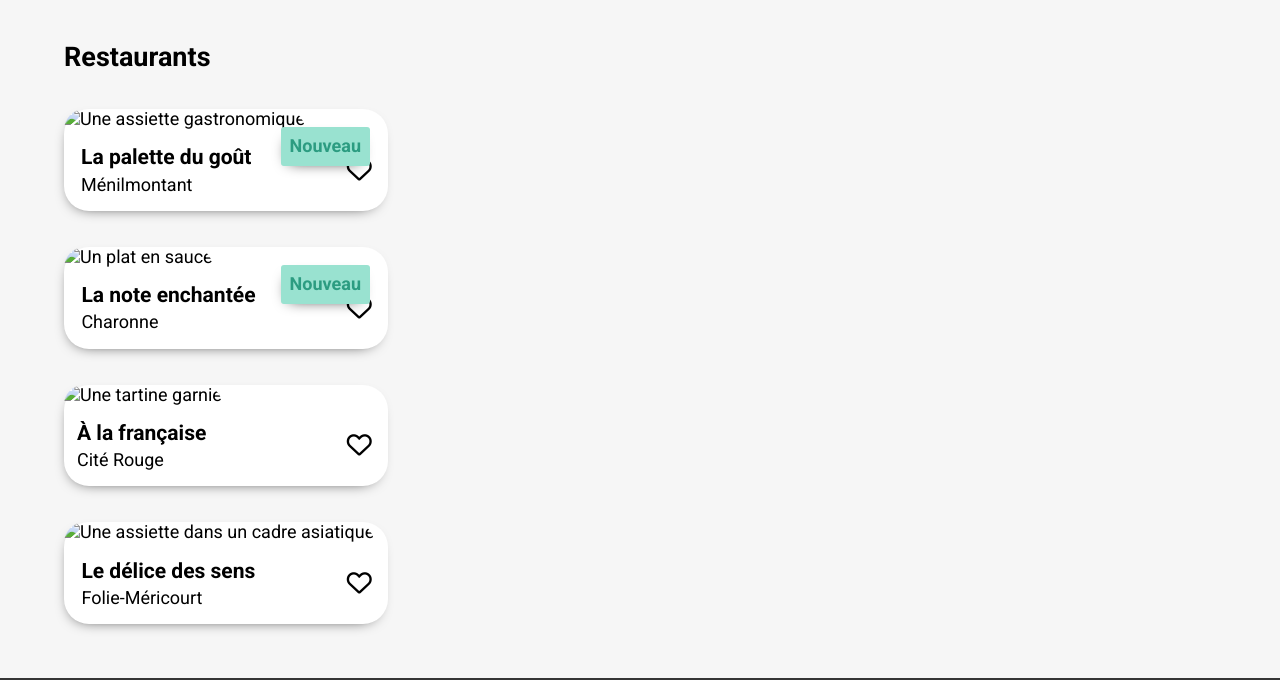
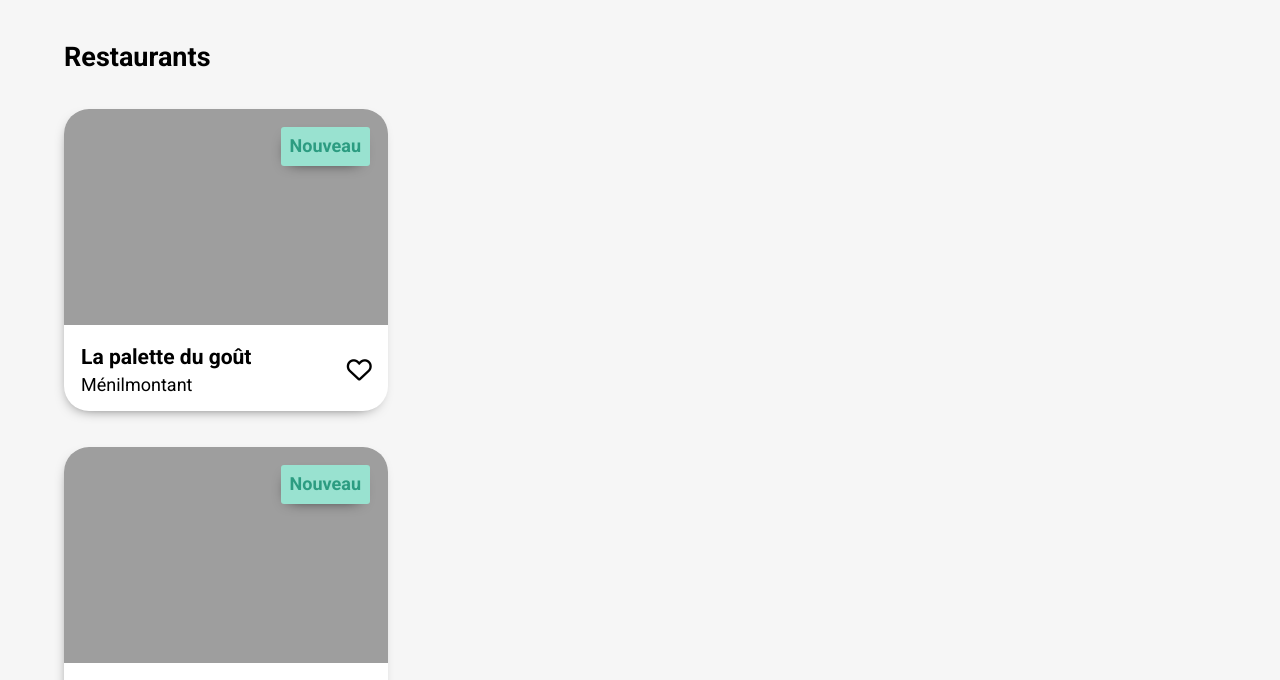
Before and after one commit to gpollet/OhMyFood, a plain HTML site: page index.html in a window 1280 px wide. Shown: the part 843-1523 px from the top of the page. Drawn offline with nearby package versions, Linux system fonts and the light colour scheme; files that its build step writes are made by us from their sources; the site is published under a folder, as on GitHub Pages, so addresses that start at the root find nothing; a web font is replaced by a local one.

Commit message:
Fixed img relative path for online version

```diff
--- a/index.html
+++ b/index.html
@@ -54,7 +54,7 @@
             <h2>Restaurants</h2>
             <div class="restaurants-cards"><a href="palette-gout.html">
                     <div class="restaurants-cards__img-block">
-                        <img class="restaurants-cards__img" src="/images/restaurants/palette.jpg"
+                        <img class="restaurants-cards__img" src="./images/restaurants/palette.jpg"
                             alt="Une assiette gastronomique">
                         <div class="restaurants-cards__new-label">Nouveau</div>
                     </div>
@@ -70,7 +70,7 @@
             </div>
             <div class="restaurants-cards"><a href="note-enchantee.html">
                     <div class="restaurants-cards__img-block">
-                        <img class="restaurants-cards__img" src="/images/restaurants/note.jpg" alt="Un plat en sauce">
+                        <img class="restaurants-cards__img" src="./images/restaurants/note.jpg" alt="Un plat en sauce">
                         <div class="restaurants-cards__new-label">Nouveau</div>
                     </div>
                     <div class="restaurants-cards__description">
@@ -85,7 +85,7 @@
             </div>
             <div class="restaurants-cards"><a href="al-francaise.html">
                     <div class="restaurants-cards__img-block">
-                        <img class="restaurants-cards__img" src="/images/restaurants/francaise.jpg"
+                        <img class="restaurants-cards__img" src="./images/restaurants/francaise.jpg"
                             alt="Une tartine garnie">
                     </div>
                     <div class="restaurants-cards__description">
@@ -100,7 +100,7 @@
             </div>
             <div class="restaurants-cards"><a href="delice-sens.html">
                     <div class="restaurants-cards__img-block">
-                        <img class="restaurants-cards__img" src="/images/restaurants/delice.jpg"
+                        <img class="restaurants-cards__img" src="./images/restaurants/delice.jpg"
                             alt="Une assiette dans un cadre asiatique">
                     </div>
                     <div class="restaurants-cards__description">
```
Also changed, not shown: al-francaise.html (+1 -1 lines), delice-sens.html (+1 -1 lines), note-enchantee.html (+1 -1 lines), palette-gout.html (+1 -1 lines).
